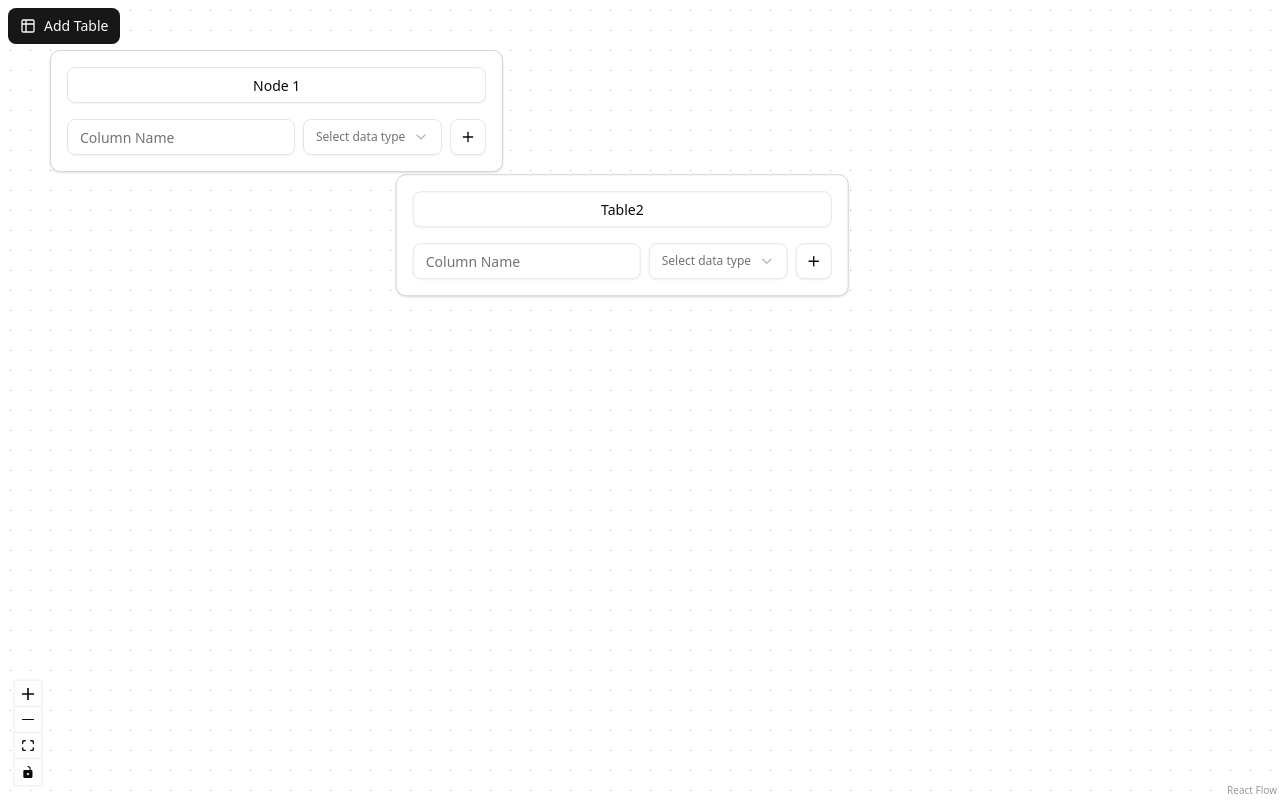
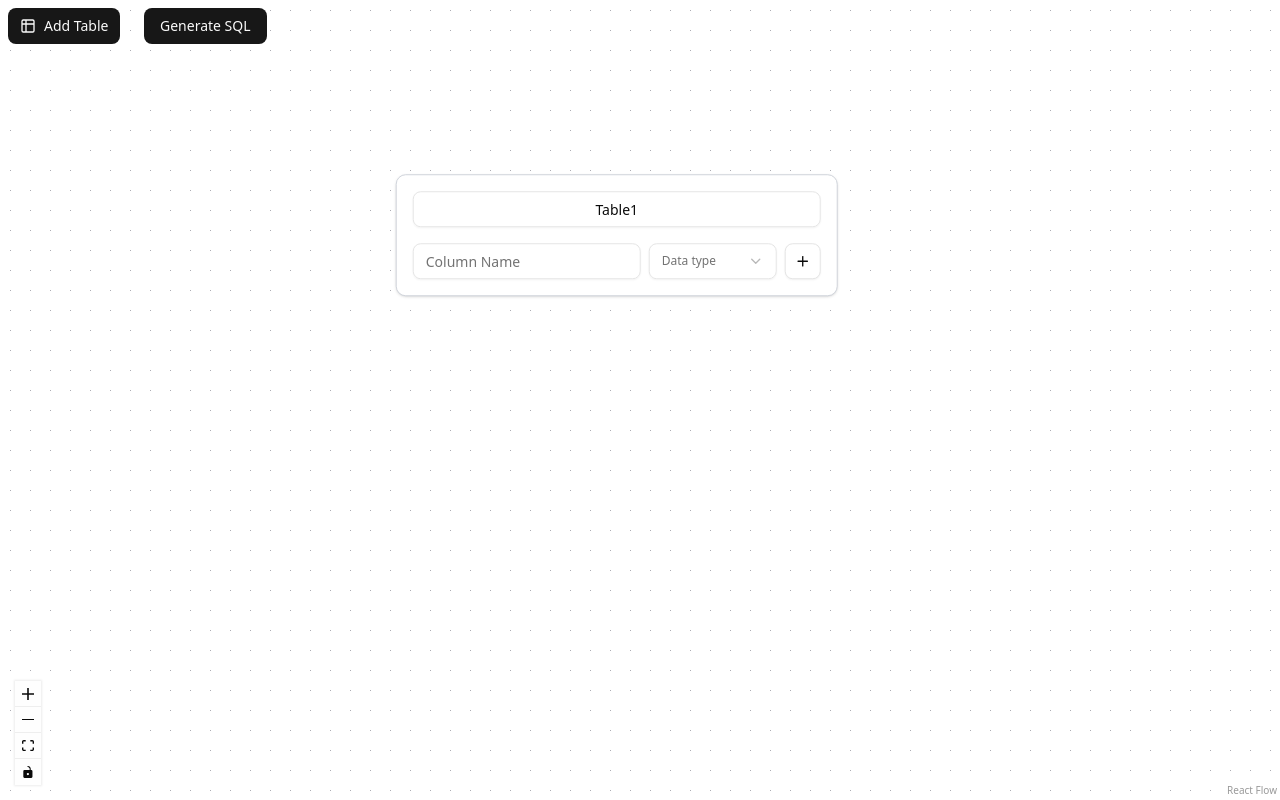
Before and after one commit to prasadkarmalkar/sql-schema-flow, a React (Vite) app: page / in a window 1280 px wide. Both pictures are taken after a click on the button "Add Table". Built offline with nearby package versions, Linux system fonts and the light colour scheme.

Commit message:
Add SQL generation button and enhance TableNode with dynamic column management

```diff
--- a/src/App.tsx
+++ b/src/App.tsx
@@ -22,6 +22,10 @@ function App() {
     addTable(newTable);
   }
 
+  const generateSQL = () => {
+
+  };
+
   return (
     <>
       <div style={{ width: '100%', height: '100vh' }}>
@@ -39,6 +43,7 @@ function App() {
           <Background variant={BackgroundVariant.Dots} />
         </ReactFlow>
         <Button className='absolute top-2 left-2' onClick={handleAddTable}><Table2 />Add Table</Button>
+        <Button className='absolute top-2 left-36' variant='default' onClick={generateSQL}>Generate SQL</Button>
       </div>
     </>
   )
--- a/src/components/TableNode.tsx
+++ b/src/components/TableNode.tsx
@@ -11,17 +11,48 @@ import {
 import { SQLDataTypes } from "../data/data";
 import { useState } from 'react';
 import { Button } from './ui/button';
-import { PlusIcon } from 'lucide-react';
+import { PlusIcon, Trash } from 'lucide-react';
 
-const TableNode = (props) => {
-  const [ isDataTypeSize, setIsDataTypeSize] = useState<boolean>();
+type Column = {
+  id: string;
+  name: string;
+  dataType: string;
+  size?: string;
+};
 
-  const handleDataTypeChange = (value: string) => {
-    const selectedType = SQLDataTypes.flatMap(group => group.types).find(type => type.type === value);
-    if (selectedType) {
-      setIsDataTypeSize(selectedType.size);
-    }
-  }
+const TableNode = (props: { data: { label: string } }) => {
+  const [columns, setColumns] = useState<Column[]>([
+    { id: '1', name: '', dataType: '', size: '' }
+  ]);
+
+  const addColumn = () => {
+    const newColumn: Column = {
+      id: Date.now().toString(),
+      name: '',
+      dataType: '',
+      size: ''
+    };
+    setColumns([...columns, newColumn]);
+  };
+
+  const removeColumn = (id: string) => {
+    setColumns(columns.filter(column => column.id !== id));
+  };
+
+  const updateColumn = (id: string, field: keyof Column, value: string) => {
+    setColumns(columns.map(column =>
+      column.id === id ? { ...column, [field]: value } : column
+    ));
+  };
+
+  const handleDataTypeChange = (id: string, value: string) => {
+    updateColumn(id, 'dataType', value);
+  };
+
+  const getDataTypeSupportsSize = (dataType: string): boolean => {
+    const selectedType = SQLDataTypes.flatMap(group => group.types).find(type => type.type === dataType);
+    return selectedType?.size || false;
+  };
   return (
     <div className='bg-white text-sm p-4 rounded-lg border border-gray-300 shadow-sm min-w-64'>
       <Input
@@ -31,16 +62,23 @@ const TableNode = (props) => {
         className='text-center mb-4'
         value={props.data.label}
       />
-      <div className='space-y-3 flex items-center gap-2'>
+      <div className='space-y-2'>
+        {columns.map((column, index) => (
+          <div key={column.id} className='flex items-center gap-2'>
             <Input
-          id='columnName'
-          name='columnName'
+              id={`columnName-${column.id}`}
+              name={`columnName-${column.id}`}
               placeholder='Column Name'
-          className='w-full mb-0'
+              className='flex-1'
+              value={column.name}
+              onChange={(e) => updateColumn(column.id, 'name', e.target.value)}
             />
-        <Select onValueChange={handleDataTypeChange}>
-          <SelectTrigger className='text-xs mb-0'>
-            <SelectValue placeholder='Select data type' />
+            <Select
+              value={column.dataType}
+              onValueChange={(value) => handleDataTypeChange(column.id, value)}
+            >
+              <SelectTrigger className='w-32 text-xs'>
+                <SelectValue placeholder='Data type' />
               </SelectTrigger>
               <SelectContent>
                 {SQLDataTypes.map((group) => (
@@ -55,18 +93,34 @@ const TableNode = (props) => {
                 ))}
               </SelectContent>
             </Select>
-        {isDataTypeSize && (
+            {getDataTypeSupportsSize(column.dataType) && (
               <Input
-            id='dataTypeSize'
+                id={`dataTypeSize-${column.id}`}
                 type='number'
-            name='dataTypeSize'
+                name={`dataTypeSize-${column.id}`}
                 placeholder='Size'
-            className='w-24 mb-0'
+                className='w-16'
+                value={column.size}
+                onChange={(e) => updateColumn(column.id, 'size', e.target.value)}
               />
             )}
-        <Button variant="outline" size="icon" aria-label="Submit">
-          <PlusIcon />
+            {index === columns.length - 1 ? (
+              <Button variant="outline" size="icon" onClick={addColumn} aria-label="Add column" className='cursor-pointer'>
+                <PlusIcon className='h-4 w-4' />
               </Button>
+            ) : (
+              <Button
+                variant="outline"
+                className='cursor-pointer'
+                size="icon"
+                onClick={() => removeColumn(column.id)}
+                aria-label="Remove column"
+              >
+                <Trash className='h-4 w-4 text-red-500' />
+              </Button>
+            )}
+          </div>
+        ))}
       </div>
     </div>
   );
--- a/src/stores/sql-tables.ts
+++ b/src/stores/sql-tables.ts
@@ -12,8 +12,8 @@ type SQLTablesStoreType = {
 }
 
 export const useSQLTables = create<SQLTablesStoreType>((set) => ({
-    nodes: [{ id: 'n1', type: 'tableNode', position: { x: 50, y: 50 }, data: { label: 'Node 1' }, }],
-    edges: [{ id: 'n1-n2', source: 'n1', target: 'n2' }],
+    nodes: [],
+    edges: [],
     addTable: (table: Node) => set((state) => ({ nodes: [...state.nodes, table] })),
     addEdge: (edge: Edge) => set((state) => ({ edges: [...state.edges, edge] })),
     onNodesChange: (changes) => set((state) => ({ nodes: applyNodeChanges(changes, state.nodes) })),
```
Lines whose indentation alone changed are shown as unchanged.
